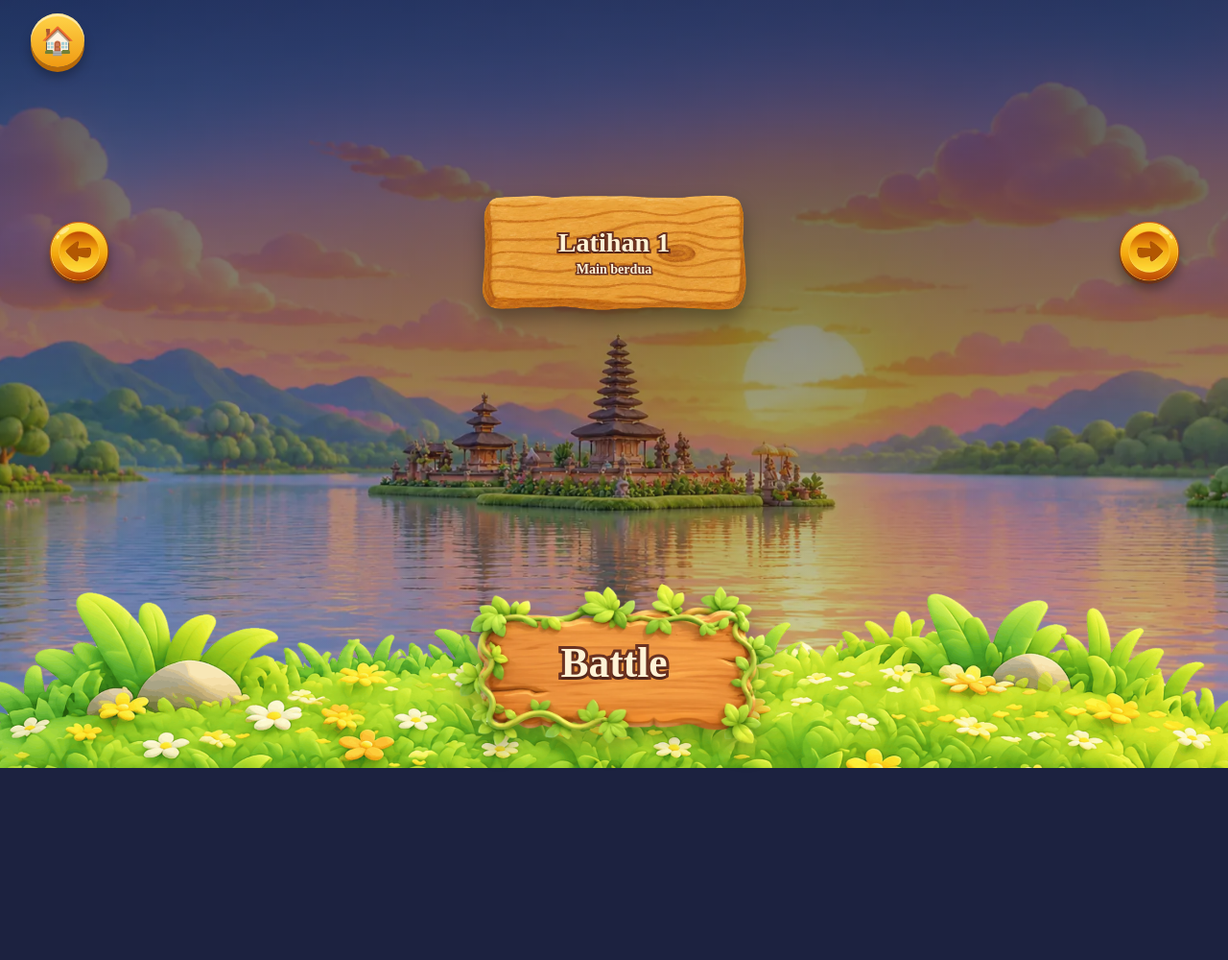
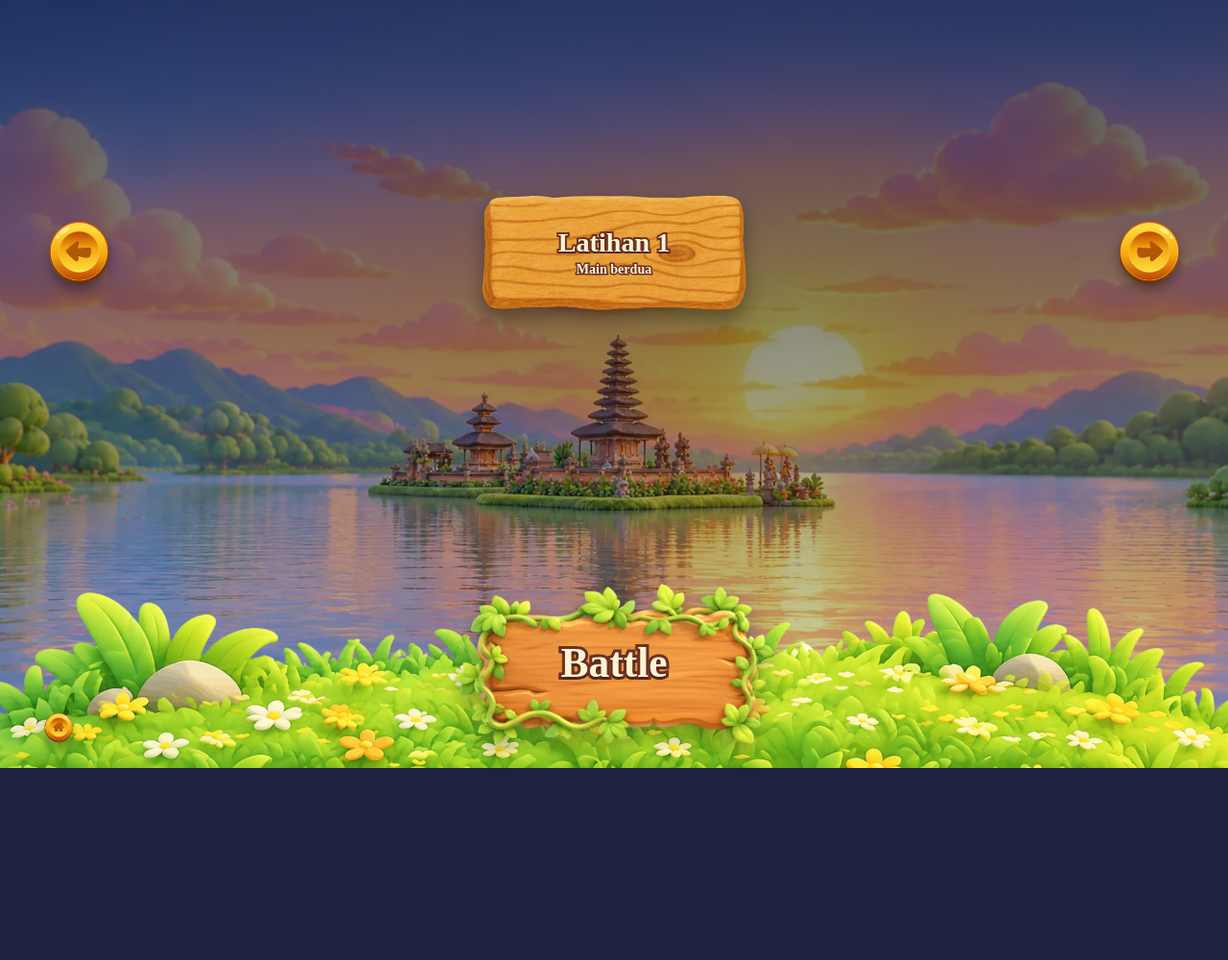
Before and after one commit to SriAndayani/balinese-egrang-battle, a Laravel app: page /room/battle in a window 1280 px wide. Shown: the whole page at 96% size. Run offline with Laravel 12, Linux system fonts and the light colour scheme; data comes from the database, SQL or seed files in the repository.

Commit message:
update option blade n css

```diff
--- a/public/css/rooms.css
+++ b/public/css/rooms.css
@@ -24,20 +24,19 @@ body.room-body{
   .rumput{ width:170%; max-width:none; left:50%; transform:translateX(-50%); }
 }
 
-/* ===== Tombol home ===== */
+/* ===== Tombol home  ===== */
 .btn-home{
   position:fixed; z-index:6;
-  top:calc(14px + env(safe-area-inset-top,0px)); left:clamp(12px,2.5vw,40px);
-  width:clamp(42px,4.4vw,72px); aspect-ratio:1;
-  display:grid; place-items:center;
-  font-size:clamp(1.3rem,2.2vw,2.4rem); text-decoration:none;
-  border-radius:50%;
-  background:linear-gradient(#ffd54a,#f09a12);
-  box-shadow:0 5px 0 #b86a08, 0 10px 12px rgba(0,0,0,.3), inset 0 3px 0 rgba(255,255,255,.5);
+  bottom:calc(14px + env(safe-area-inset-bottom,0px)); left:clamp(12px,2.5vw,40px);
+  width:clamp(42px,4.4vw,72px);
+  display:block;
+  filter:drop-shadow(0 6px 6px rgba(0,0,0,.35));
   transition:transform .08s;
+  -webkit-tap-highlight-color:transparent;
 }
-.btn-home:active{ transform:translateY(4px); }
-.btn-home:focus-visible{ outline:3px solid #fff; outline-offset:4px; }
+.btn-home img{ display:block; width:100%; height:auto; pointer-events:none; }
+.btn-home:active{ transform:translateY(4px) scale(.96); }
+.btn-home:focus-visible{ outline:3px solid #fff; outline-offset:4px; border-radius:50%; }
 
 /* ===== Area daftar room: [panah] [kartu-kartu] [panah] ===== */
 .room-page{
--- a/resources/views/game/option.blade.php
+++ b/resources/views/game/option.blade.php
@@ -51,8 +51,10 @@
         <span>{{ ucfirst($mode) }}</span>
     </h1>
 
-        {{-- Tombol kembali ke halaman pilih mode --}}
-    <a class="btn-home" href="{{ url('/') }}" aria-label="Kembali ke beranda">&#127968;</a>
+    {{-- Tombol kembali ke halaman pilih mode --}}
+    <a class="btn-home" href="{{ url('/') }}" aria-label="Kembali ke beranda">
+        <img src="{{ asset('images/home-btn.webp') }}" alt="" decoding="async" draggable="false">
+    </a>
 
     {{-- JavaScript halaman room --}}
     <script src="{{ asset('js/rooms.js') }}"></script>
```
Also changed, not shown: public/images/gede-egrang-stand.png (added), public/images/gede-fall.png (added), public/images/gede-namaste-pose.png (added), public/images/home-btn.webp (added), public/images/iluh-egrang-stand.png (added), public/images/iluh-fall.png (added), public/images/iluh-namaste-pose.png (added).
